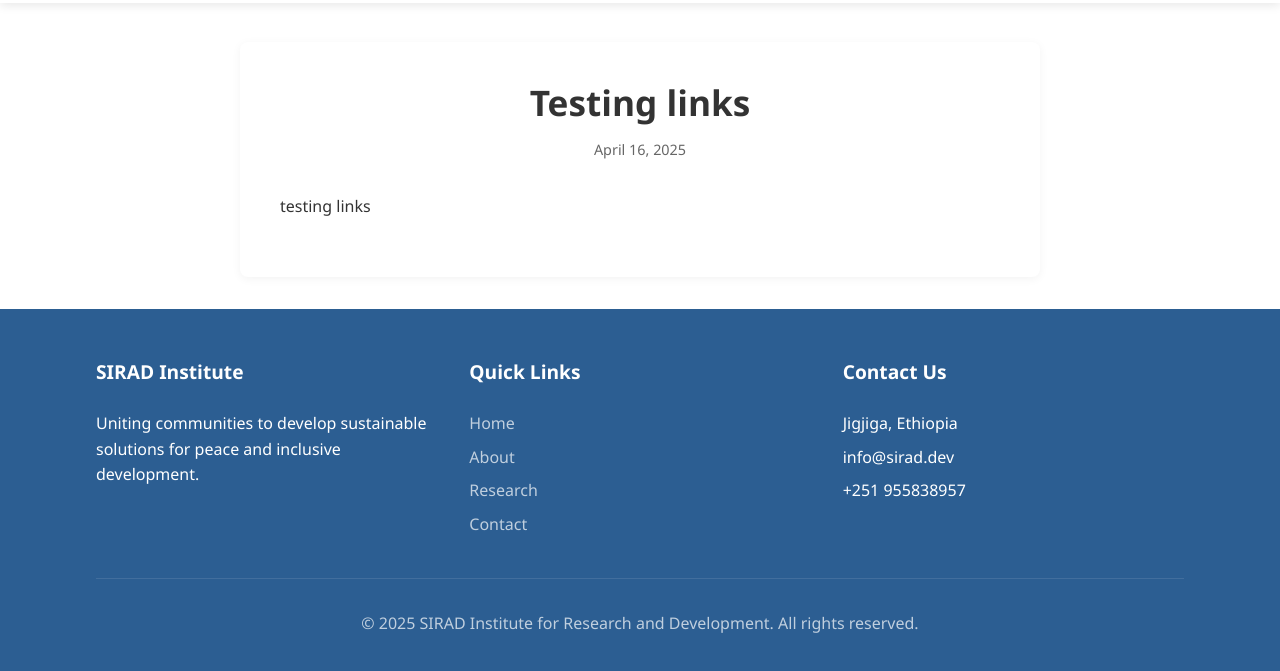
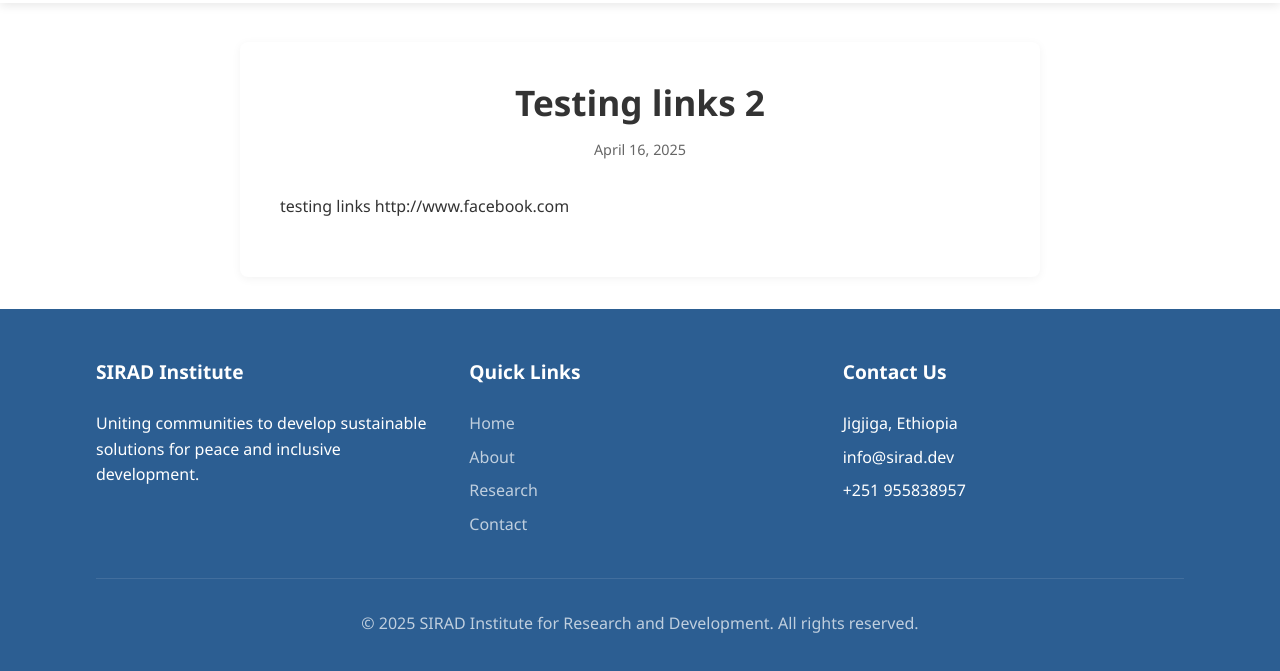
Before and after one commit to Hamze-Aj/siradinstitude, an Eleventy site: page src/blog/2025-04-16-testing-links.md in a window 1280 px wide. Shown: the part 117-788 px from the top of the page. Built offline with nearby package versions, Linux system fonts and the light colour scheme; Eleventy itself is replaced by a stand-in of ours; files that its build step writes are made by us from their sources.

Commit message:
Update Blog Posts “2025-04-16-testing-links”

```diff
--- a/src/blog/2025-04-16-testing-links.md
+++ b/src/blog/2025-04-16-testing-links.md
@@ -1,7 +1,7 @@
 ---
 layout: post.njk
 css: blog-post.css
-title: 'Testing  links '
+title: Testing  links 2
 date: 2025-04-16T14:15:23.350Z
 ---
-testing links
+testing links http://www.facebook.com
```
